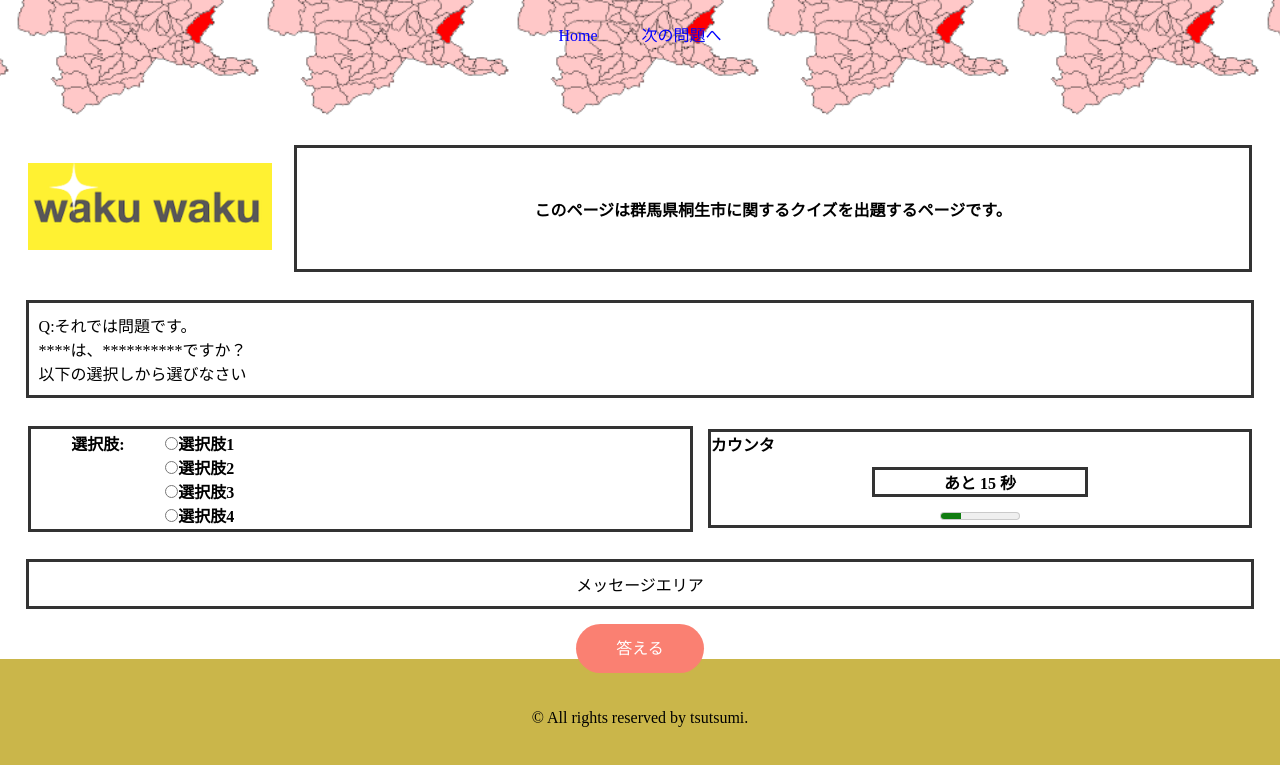
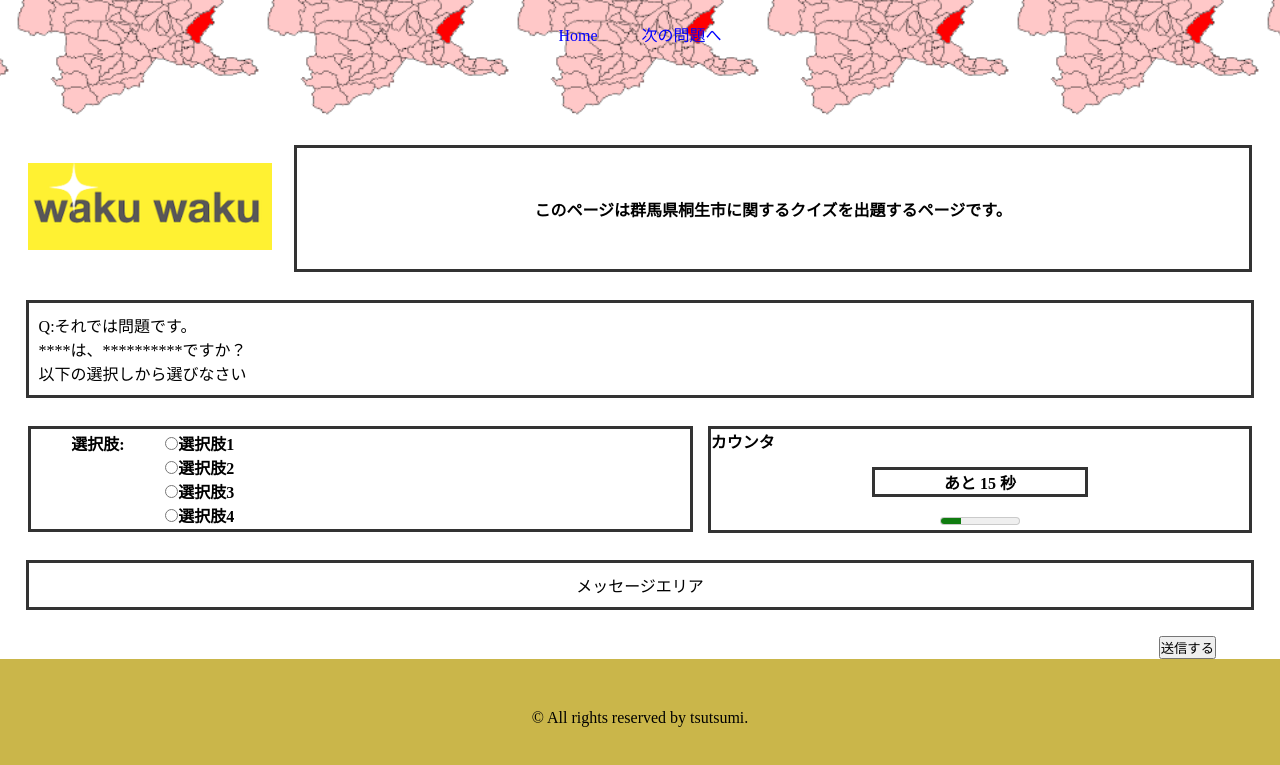
Before and after one commit to tsutsumi-D/HtmlJavaScript, a plain HTML site: page index.html in a window 1280 px wide. Shown: the part 93-858 px from the top of the page. Drawn offline with Linux system fonts and the light colour scheme.

Commit message:
一旦終了

```diff
--- a/index.html
+++ b/index.html
@@ -45,6 +45,8 @@ git push origin master
     以下の選択しから選びなさい
 </div>
 
+<form action="" method="post">
+
 <table width="96%" class="table2-quiz">
     <tr>
       <th width=55%">
@@ -80,10 +82,10 @@ git push origin master
     メッセージエリア<br/>
 </div>
 
-<div class="btnWrap" align="center">
-    <a href="#" class="btn">答える</a>
+<div align="right" style="margin-right: 5%;">
+    <input type="submit" value="送信する">
 </div>
-
+</form>
 
 <!-- footer -->
 <footer>
--- a/style.css
+++ b/style.css
@@ -80,8 +80,8 @@ footer {
 }
 
 .remain-sec{
-  margin-top: 1.9%;
-  margin-bottom: 1.9%;
+  margin-top: 2.7%;
+  margin-bottom: 2.7%;
 }
 
 .choice-area {
@@ -111,15 +111,3 @@ table, th, td {
   border:none;
   border: 0px solid black;
 }
-
-.btn {
-  background: salmon; /* 背景色 */
-  color: #fff; /* 文字色 */
-  padding: 16px 40px; /* 上下の余白、左右の余白 */
-  text-decoration: none; /* デフォルトで入る下線を消す */
-  border-radius: 30px; /* 角を丸くする */
-  margin-left: 30%;
-  margin-right: 30%;
-  margin-top: 100%;
-  margin-bottom: 100%;
-}
```
